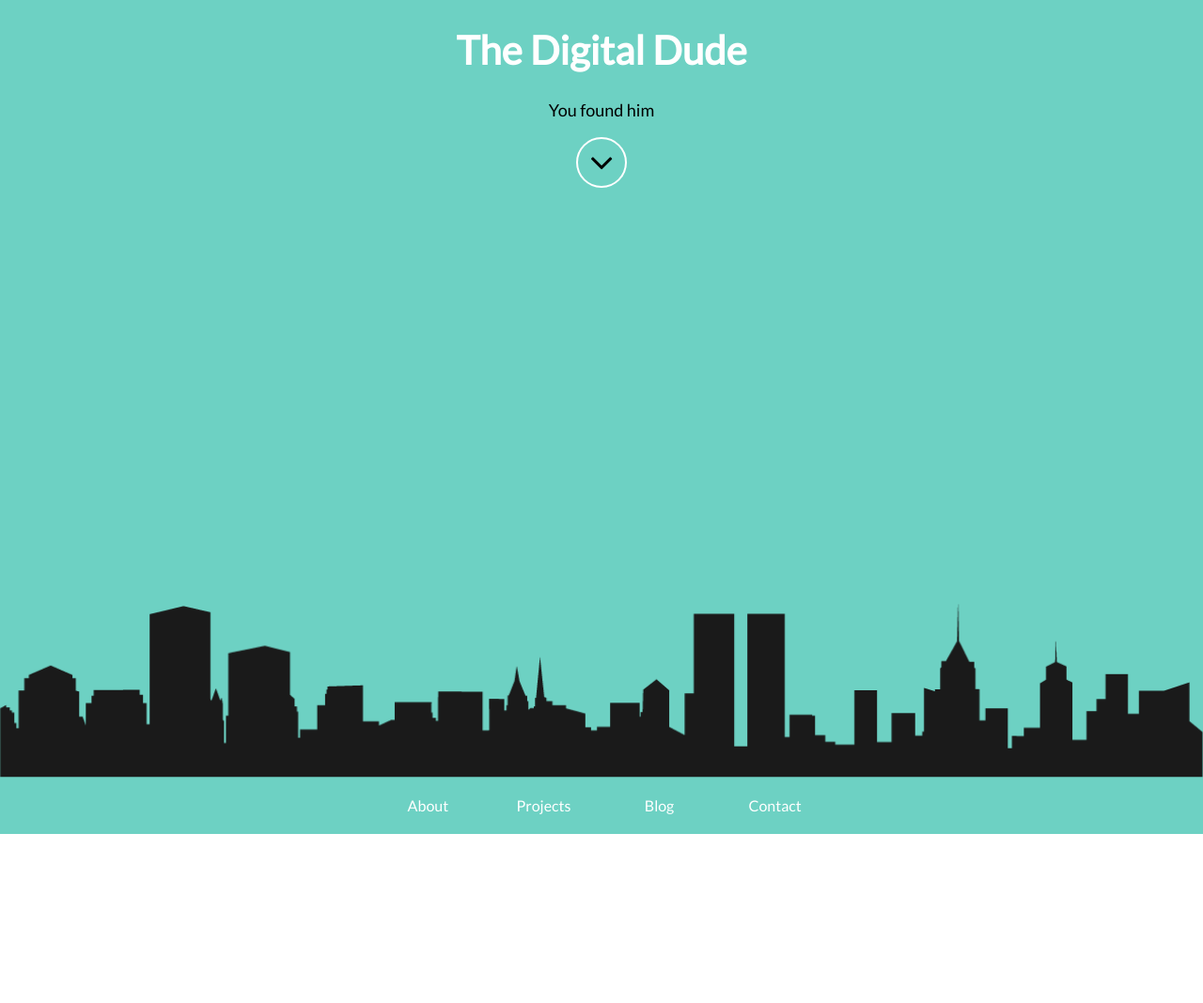
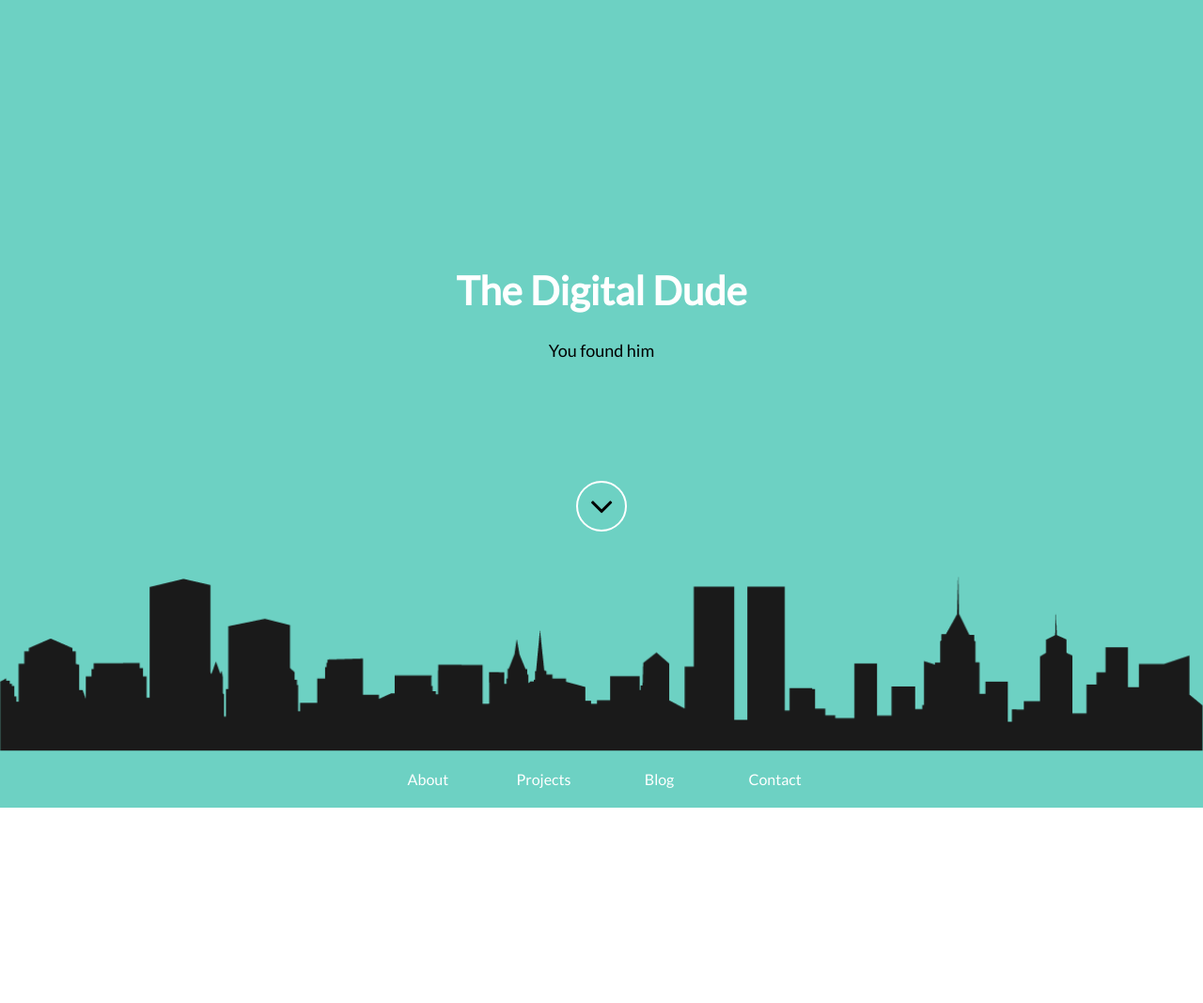
Before and after one commit to MarcusHoile/portfolio, a PHP site: page / in a window 1280 px wide. Shown: the top 1068 px of the page at 94% size. Run offline with PHP 8.4, Linux system fonts and the light colour scheme.

Commit message:
landing pane tagline and scroll indicator positioning

```diff
--- a/public/css/main.css
+++ b/public/css/main.css
@@ -105,7 +105,7 @@ h1 {
 	font-size: 42px;
 }
 #landing-title-tagline {
-	/*padding-top: 20%;*/
+	padding-top: 20%;
 }
 
 .spacer {
@@ -141,12 +141,10 @@ a {
 #about-me {
 	padding-top: 15%;
 	padding-bottom: 10%;
-	/*position:relative;*/
 }
 
 
 #landing-pane {
-	/*position:absolute;*/
 	top:0;
 	left:0;
 	margin:0;
@@ -157,9 +155,7 @@ a {
 	background-size: 100%;
 	color:#fff;
 }
-.inner {
-	/*height:100%;*/
-}
+
 
 
 
@@ -303,9 +299,7 @@ h2 {
 #scroll-indicator {
 	height:50px;
 	width:50px;
-	/*position:relative;*/
-	/*top: 20%;*/
-	margin: 0 auto;
+	margin: 10% auto;
 	border: solid 2px #fff;
 	border-radius: 30px;
 	font-size: 24px;
```
